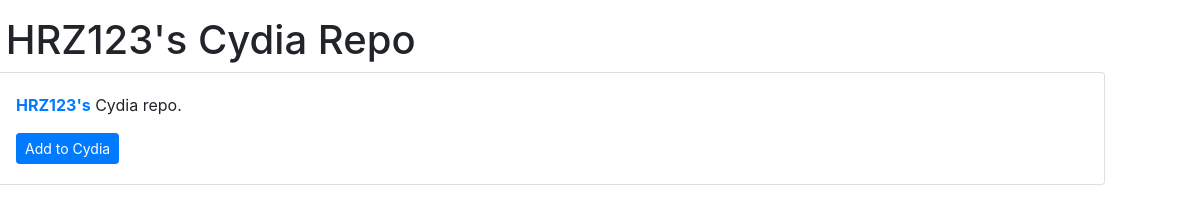
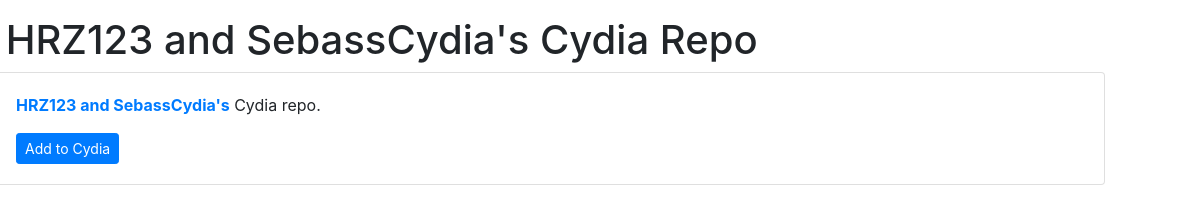
Before and after one commit to CollabRepos1234/HRZ123andSebassCydia, a plain HTML site: page index.html in a window 1280 px wide. Shown: the full height of the page, 90-1280 px from the left. Drawn offline with nearby package versions, Linux system fonts and the light colour scheme.

Commit message:
Update index.html

```diff
--- a/index.html
+++ b/index.html
@@ -3,13 +3,13 @@
 <link crossorigin="anonymous" href="https://stackpath.bootstrapcdn.com/bootstrap/4.5.0/css/bootstrap.min.css" integrity="sha384-9aIt2nRpC12Uk9gS9baDl411NQApFmC26EwAOH8WgZl5MYYxFfc+NcPb1dKGj7Sk" rel="stylesheet" />
 <link href="depictions/style.css" rel="stylesheet" /><script src="https://ajax.googleapis.com/ajax/libs/jquery/2.1.3/jquery.min.js"></script>
 <div class="container">
-<h1><img alt="" src="CydiaIcon.png" /> HRZ123's Cydia Repo</h1>
+<h1><img alt="" src="CydiaIcon.png" /> HRZ123 and SebassCydia's Cydia Repo</h1>
 </div>
 
 <div class="container">
 <div class="card">
 <div class="card-body">
-<p><span class="text-primary"><strong>HRZ123's</strong></span> Cydia repo.</p>
+<p><span class="text-primary"><strong>HRZ123 and SebassCydia's</strong></span> Cydia repo.</p>
 <a class="btn btn-sm btn-primary" href="cydia://url/https://cydia.saurik.com/api/share#?source=https://supermamon.github.io/Reposi3/">Add to Cydia</a></div>
 </div>
 </div>
```
